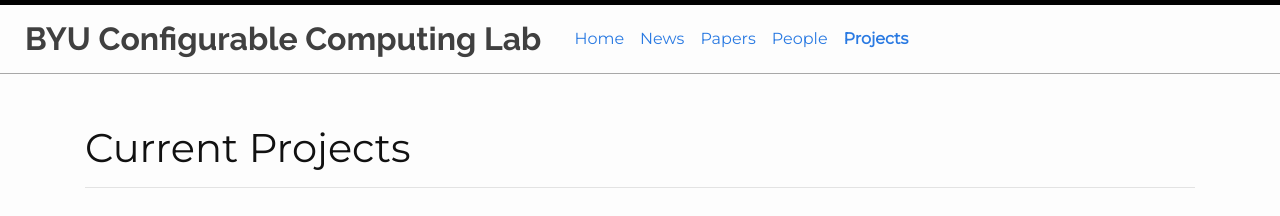
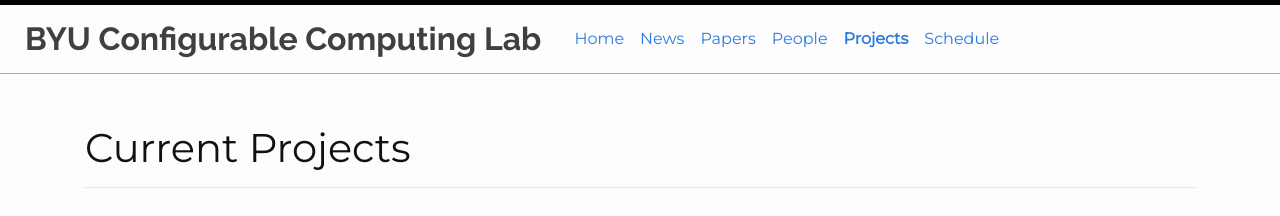
Before and after one commit to byuccl/byuccl.github.io, a Jekyll site: the page built from pages/projects.html, in a window 1280 px wide. Shown: the top 216 px of the page. Built offline with Jekyll 4.4.1, drawn with Linux system fonts in a browser that asks for light colours; nearby versions of some CDN libraries.

Commit message:
restore schedule webpage
Signed-off-by: Jeff Goeders <jeff.goeders@gmail.com>

```diff
--- a/pages/schedule.md
+++ b/pages/schedule.md
@@ -1,3 +1,7 @@
+---
+layout: default
+title: Schedule
+---
 
 # Lab Meeting Schedule
 
```
